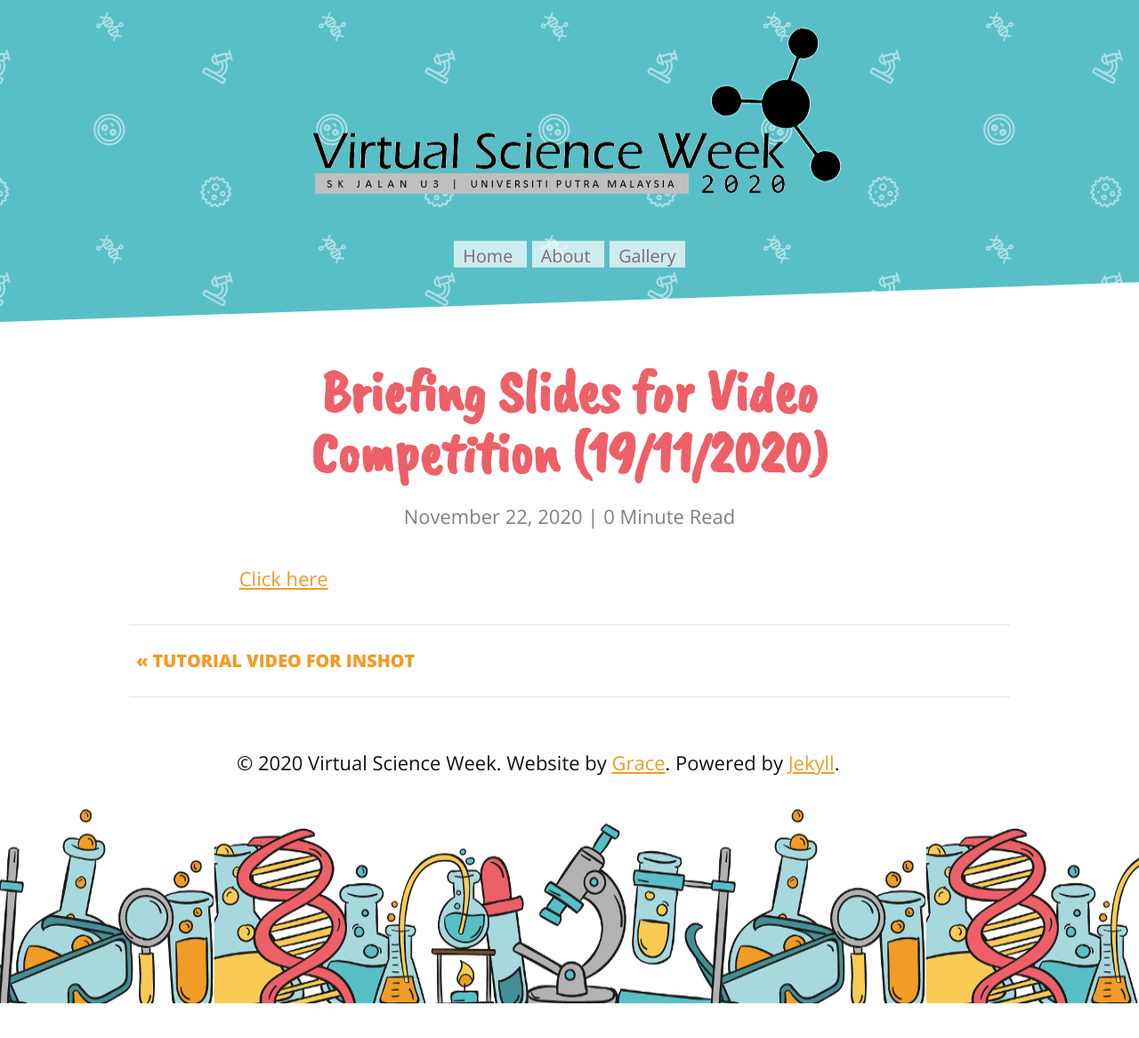
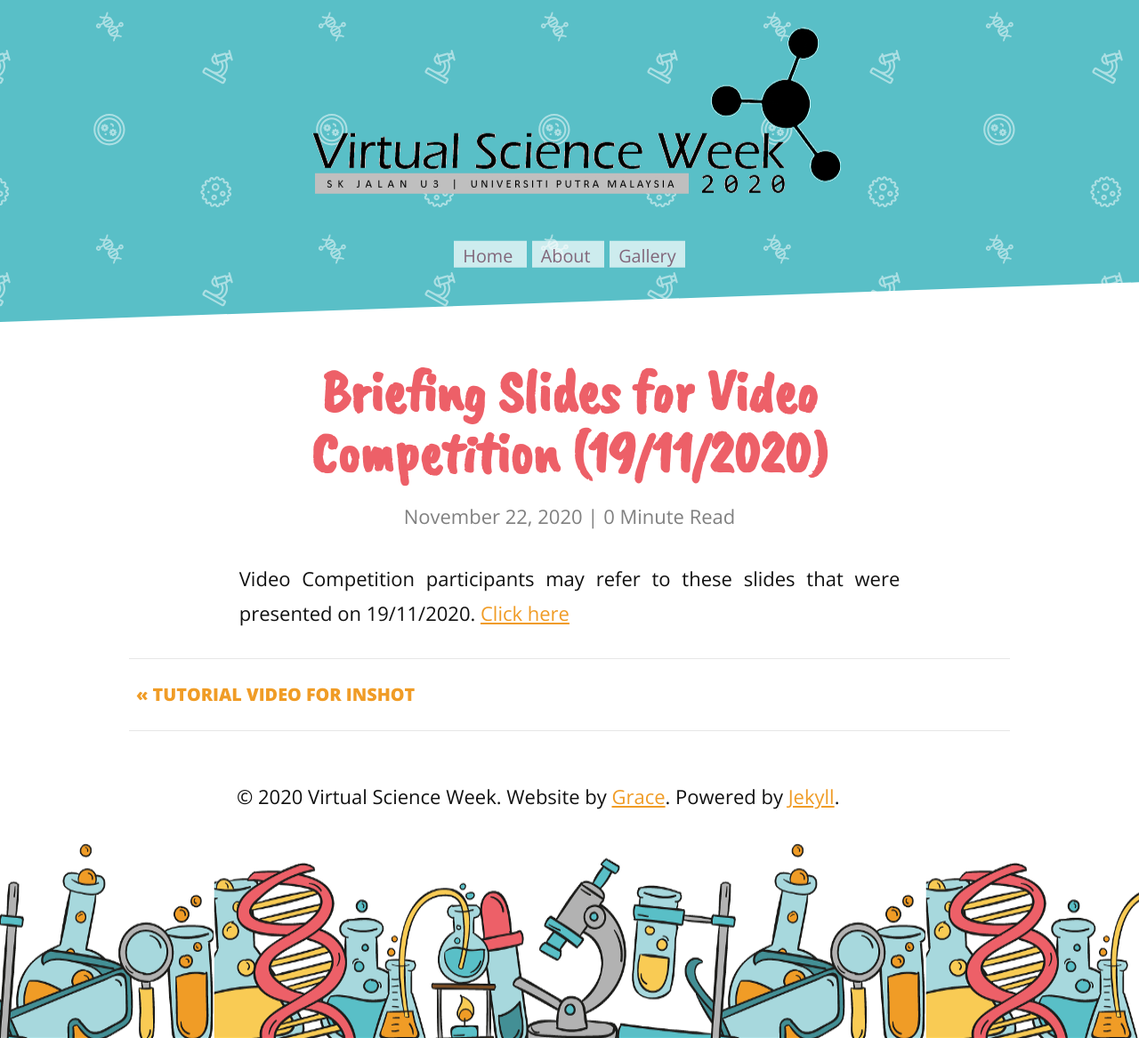
Before and after one commit to evangelistagrace/VSW2020, a Jekyll site: the page built from _posts/2020-11-22-Briefing-video.markdown, in a window 1280 px wide. Shown: the whole page at 89% size. Built offline with Jekyll 4.4.1, drawn with Linux system fonts in a browser that asks for light colours; nearby versions of some CDN libraries; comment, search, counter and statistics services are not loaded; before the commit the page ends 1128 px from its top, so only the background shows below that.

Commit message:
Update 2020-11-22-Briefing-video.markdown

```diff
--- a/_posts/2020-11-22-Briefing-video.markdown
+++ b/_posts/2020-11-22-Briefing-video.markdown
@@ -5,4 +5,5 @@ date:   2020-11-22
 ---
 
 <!-- link -->
+Video Competition participants may refer to these slides that were presented on 19/11/2020.
 [Click here](https://docs.google.com/presentation/d/1zzXJLG_V75L1sEc8rMfEB80ColnzjI3oAHAiBriZG7c/edit?usp=sharing)
```
